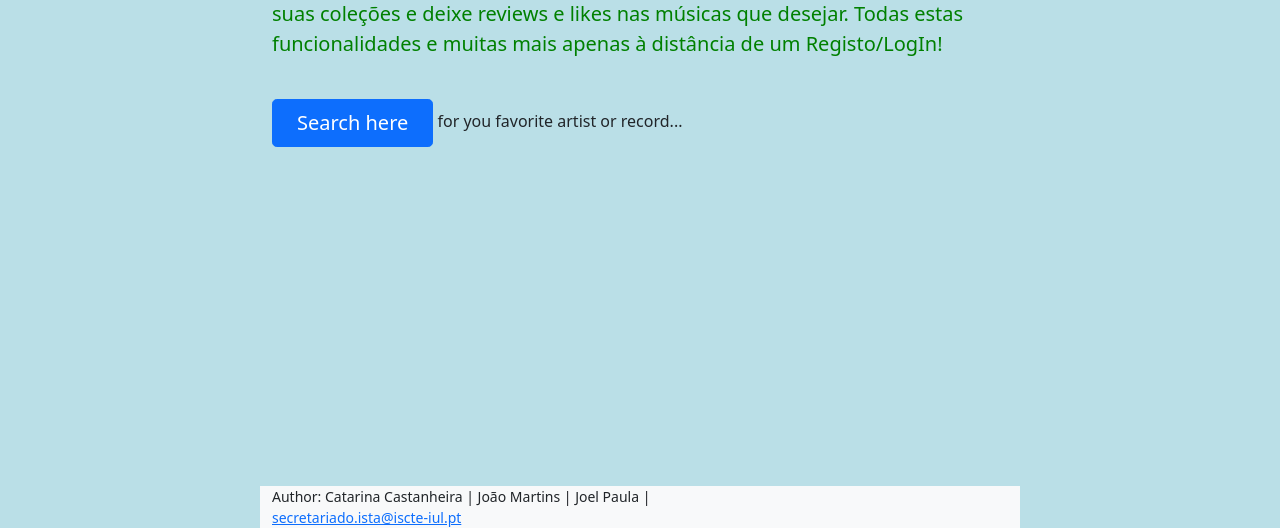
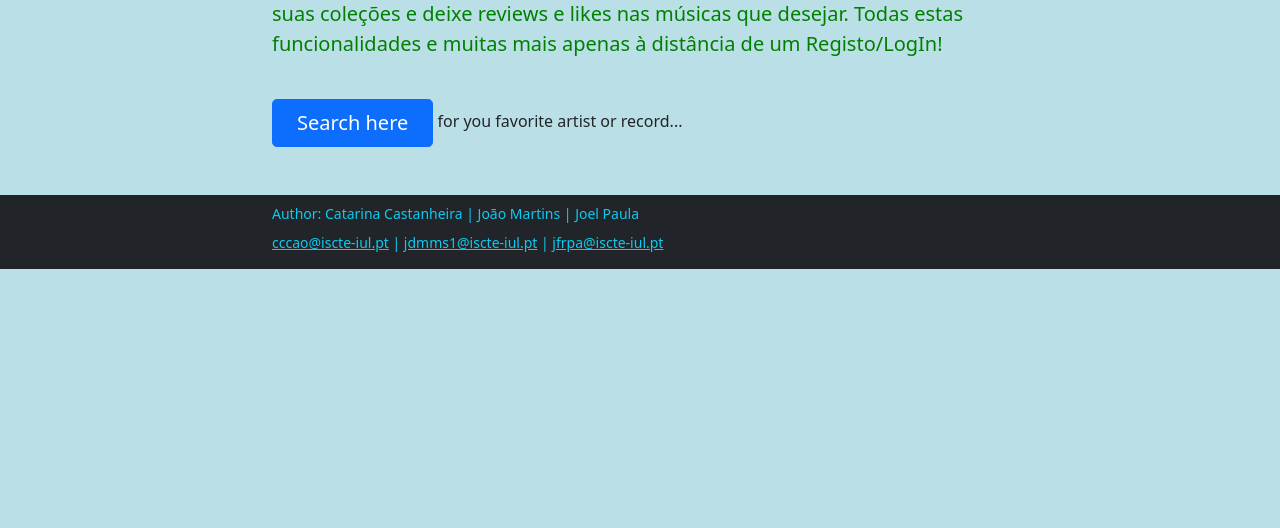
Before and after one commit to joelpaula/IWGD-Projeto, a Django app: template music_website/home/templates/index.html in a window 1280 px wide. Shown: the part 272-800 px from the top of the page. Run offline with Django 3.2, Linux system fonts and the light colour scheme; the template is opened without the code that fills it, so the values that code supplies are empty; some libraries are stand-ins or nearby versions.

Commit message:
footer improvements

```diff
--- a/music_website/home/templates/base.html
+++ b/music_website/home/templates/base.html
@@ -41,20 +41,19 @@
         </div>
       </div>
     </div>
-    <div class="container fixed-bottom">
-      <div class="row justify-content-center">
-        <footer class="col-8 bg-light">
-          <div>
-            <p class="small mb-0 text-dark">Author:  Catarina Castanheira |
-                      João Martins |
-                      Joel Paula |
-            </p>
-            <p class="small mb-0 text-dark">
-              <a href="mailto:secretariado.ista@iscte-iul.pt">secretariado.ista@iscte-iul.pt</a>
-            </p>
-          </div>
-        </footer>
-      </div>
-    </div>
+    <div class="mt-0 mb-4 pt-8"></div><!--spacer-->
+    <footer class="bg-dark">
+    <div class="container"><div class="row justify-content-center">
+        <p class="small mt-2 mb-1 text-info col-8">Author:  Catarina Castanheira |
+                  João Martins |
+                  Joel Paula
+        </p>
+        <p class="small mt-1 mb-3 text-info col-8">
+          <a href="mailto:cccao@iscte-iul.pt" class="text-info">cccao@iscte-iul.pt</a> |
+          <a href="mailto:jdmms1@iscte-iul.pt" class="text-info">jdmms1@iscte-iul.pt</a> |
+          <a href="mailto:jfrpa@iscte-iul.pt" class="text-info">jfrpa@iscte-iul.pt</a>
+        </p>
+    </div></div>
+    </footer>
   </body>
 </html>
```
